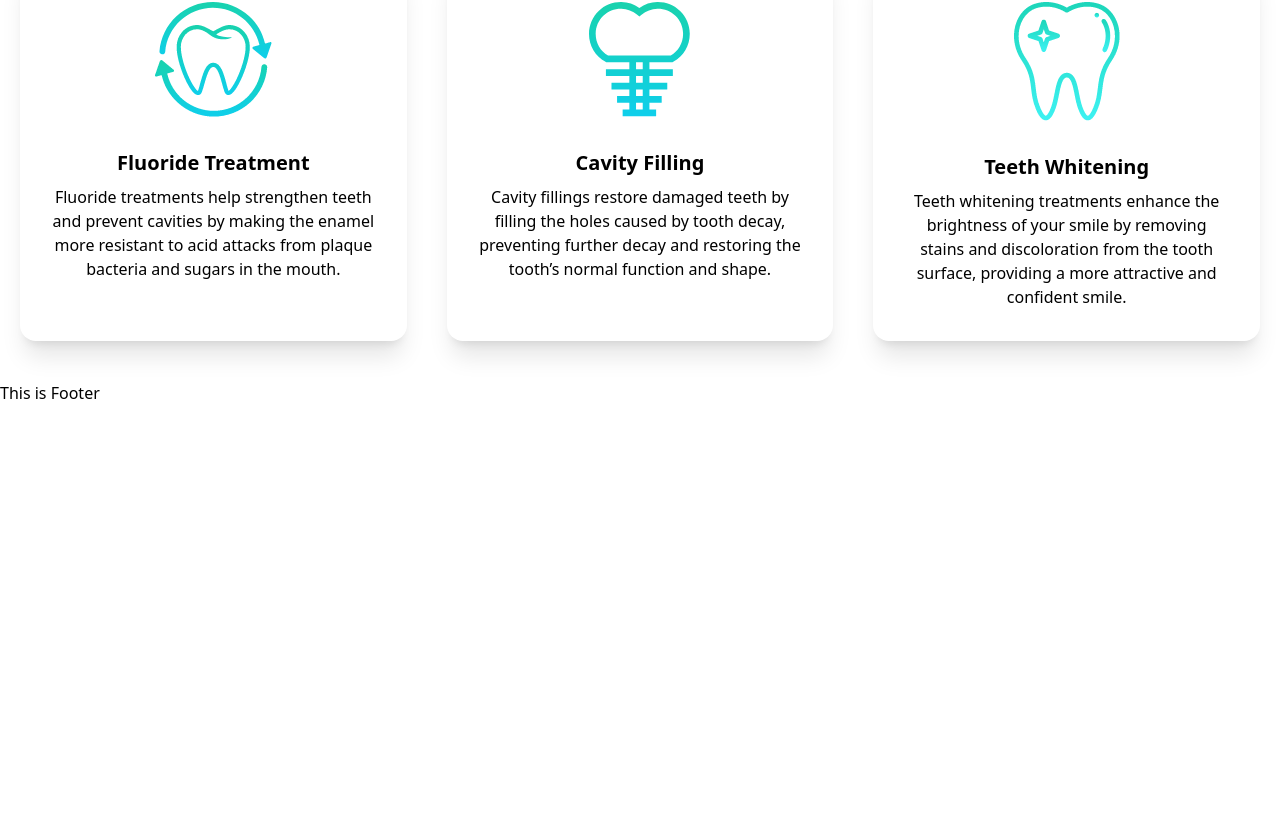
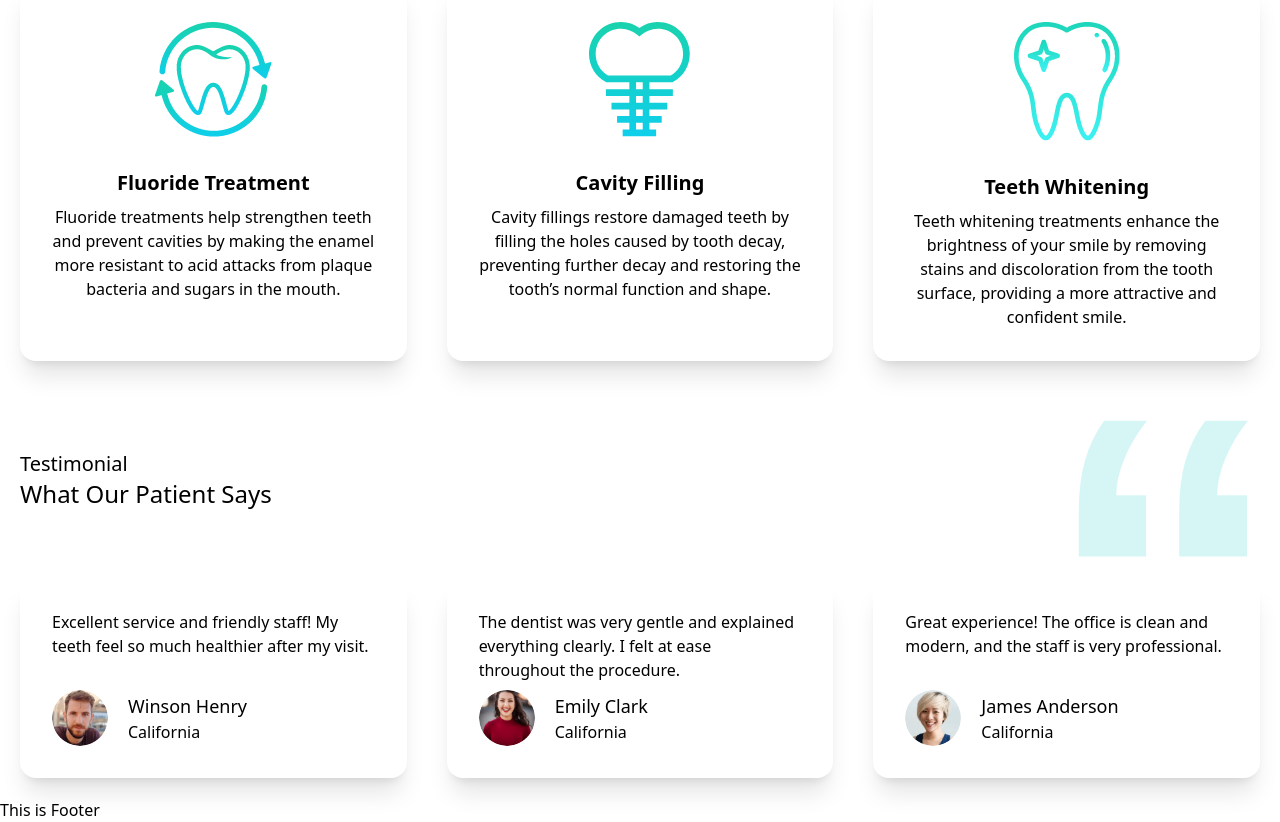
Before and after one commit to rakibgithub21/Doctors-Portal-Client-side, a React (Vite) app: page / in a window 1280 px wide. Shown: the part 924-1746 px from the top of the page. Before the commit the page ends 1329 px from the top, so only its background shows below. Built offline with nearby package versions, Linux system fonts and the light colour scheme.

Commit message:
make reviews componenet

```diff
--- a/src/Pages/Home/Home/Home.jsx
+++ b/src/Pages/Home/Home/Home.jsx
@@ -1,4 +1,5 @@
 import InfoCards from "../InfoCards/InfoCards";
+import Testimonial from "../Testimonial/Testimonial";
 import Banner from "./Banner/Banner";
 import Services from "./Services/Services";
 
@@ -9,6 +10,7 @@ const Home = () => {
             <Banner></Banner>
             <InfoCards></InfoCards>
             <Services></Services>
+            <Testimonial></Testimonial>
         </div>
     );
 };
--- a/src/Pages/Home/Home/Services/Services.jsx
+++ b/src/Pages/Home/Home/Services/Services.jsx
@@ -27,7 +27,7 @@ const Services = () => {
     ]
     return (
         <div className="my-10">
-            <div className="text-center space-y-2">
+            <div className="text-center my-5 space-y-2">
                 <h3 className="text-2xl text-primary font-bold">Our Services</h3>
                 <h2 className="text-4xl ">Services We Provide</h2>
             </div>
--- /dev/null
+++ b/src/Pages/Home/Testimonial/Review.jsx
@@ -0,0 +1,27 @@
+import React from 'react';
+
+const Review = ({ rev }) => {
+    const { name, img, reviews: userReview, location } = rev
+
+    return (
+        <div className="card  bg-base-100 shadow-xl">
+            <div className="card-body">
+
+                <p>{userReview}</p>
+                <div className="flex items-center gap-5">
+                    <div className="avatar">
+                        <div className="w-14 rounded-full ring ring-primary ring-offset-base-100 ring-offset-2">
+                            <img src={img} />
+                        </div>
+                    </div>
+                    <div>
+                        <h5 className="text-lg">{name}</h5>
+                        <p>{location}</p>
+                    </div>
+                </div>
+            </div>
+        </div>
+    );
+};
+
+export default Review;
--- /dev/null
+++ b/src/Pages/Home/Testimonial/Testimonial.jsx
@@ -0,0 +1,56 @@
+import qoute from '../../../assets/icons/quote.svg'
+import people1 from '../../../assets/images/people1.png';
+import people2 from '../../../assets/images/people2.png';
+import people3 from '../../../assets/images/people3.png';
+import Review from './Review';
+
+const Testimonial = () => {
+    const reviews = [
+        {
+            _id: 1,
+            name: 'Winson Henry',
+            location: 'California',
+            reviews: 'Excellent service and friendly staff! My teeth feel so much healthier after my visit.',
+            img: people1,
+        },
+        {
+            _id: 2,
+            name: 'Emily Clark',
+            location: 'California',
+            reviews: 'The dentist was very gentle and explained everything clearly. I felt at ease throughout the procedure.',
+            img: people2,
+        },
+        {
+            _id: 3,
+            name: 'James Anderson',
+            location: 'California',
+            reviews: 'Great experience! The office is clean and modern, and the staff is very professional.',
+            img: people3,
+        }
+
+    ]
+    return (
+        <section>
+            <div className='flex justify-between items-center'>
+                <div>
+                    <h4 className='text-xl text-primary font-medium'>Testimonial</h4>
+                    <h2 className="text-2xl">What Our Patient Says</h2>
+
+                </div>
+                <figure>
+                    <img className='w-24 lg:w-48' src={qoute} alt="" />
+                </figure>
+            </div>
+            <div className='grid gap-10 my-5 grid-cols-1 md:grid-cols-2 lg:grid-cols-3'>
+                {
+                    reviews.map(rev => <Review
+                        key={rev._id}
+                        rev={rev}
+                    ></Review>)
+                }
+            </div>
+        </section>
+    );
+};
+
+export default Testimonial;
```
